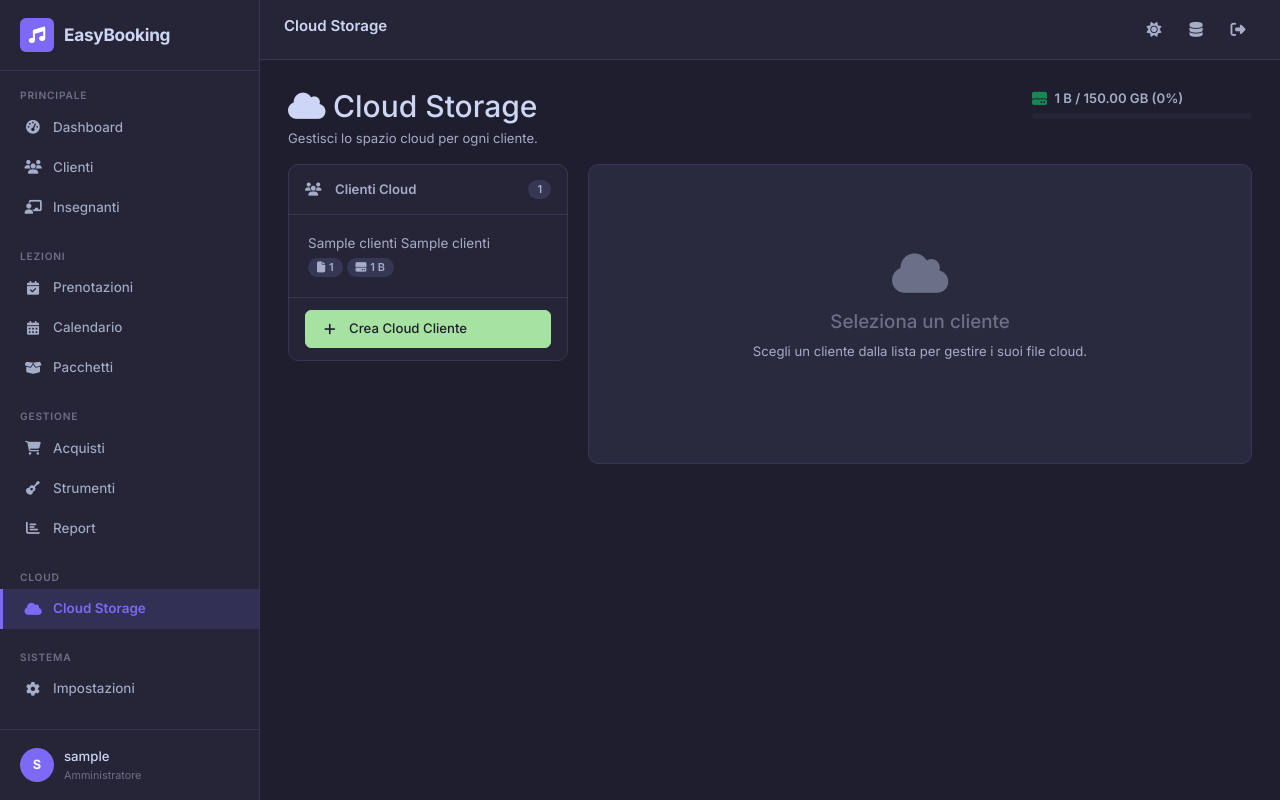
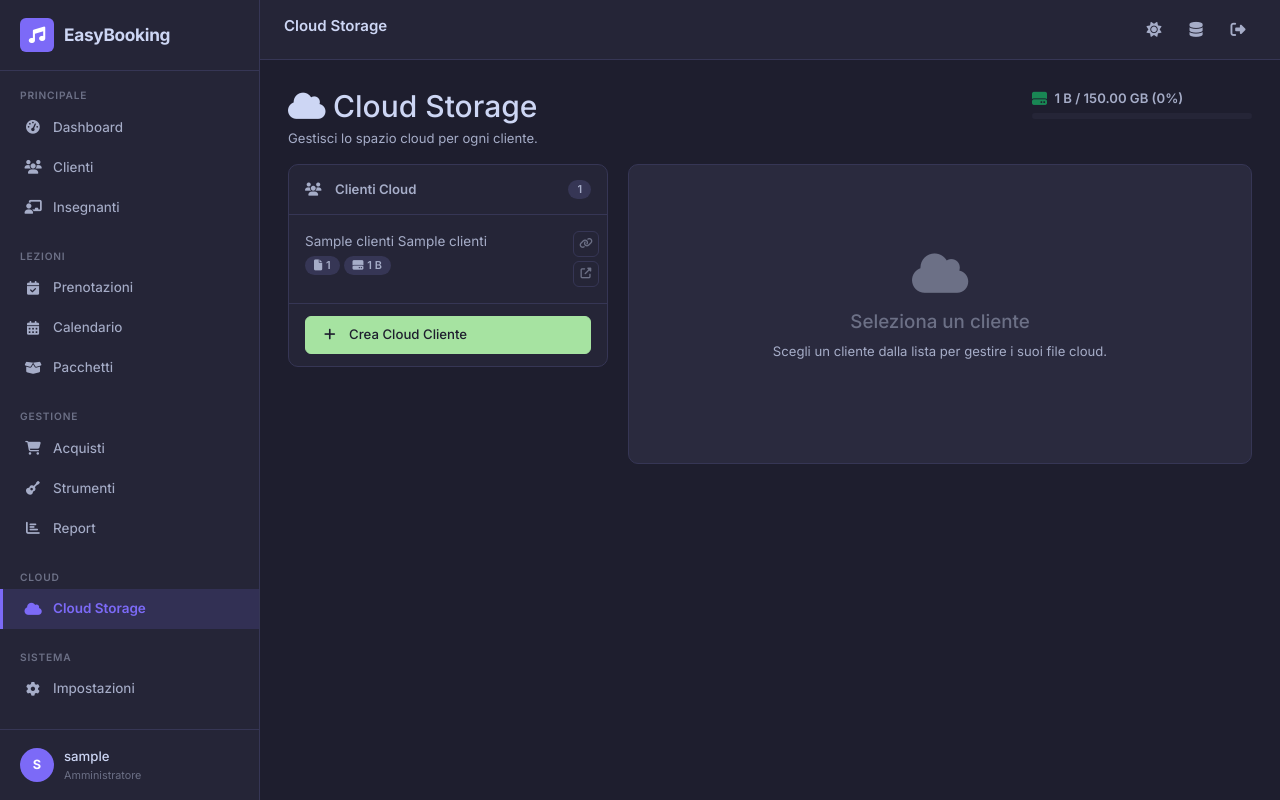
Before and after one commit to simonedeitos/easybooking, a PHP site: page /cloud.php in a window 1280 px wide. Run offline with PHP 8.4, Linux system fonts and the light colour scheme; the visitor is signed in with stand-in values (Sample User, id 1); data comes from the database, SQL or seed files in the repository; tables that the repository leaves empty hold one stand-in row (values such as "Sample post"); some libraries are stand-ins or nearby versions.

Commit message:
fix: correct cloud storage naming mismatch and add sidebar action buttons
- Fix cloud_hash → cloud_hash_accesso, cloud_cartella → cloud_cartella_locale,
  cloud_files → cloud_file in all PHP files and database schema
- Widen cloud sidebar from 280px to 320px
- Add copy-link and open-in-new-tab action buttons to each client in sidebar
- Update JS selectClient() to toggle active on .cloud-client-item wrapper
- Update database-schema.sql and adminsetup.php to match actual DB structure

```diff
--- a/webapp/adminsetup.php
+++ b/webapp/adminsetup.php
@@ -170,7 +170,7 @@ function expectedTables(): array
         'impostazioni_generali',
         'notifiche_config',
         'tariffe_coppia',
-        'cloud_files',
+        'cloud_file',
         'cloud_stats',
     ];
 }
--- a/webapp/assets/css/style.css
+++ b/webapp/assets/css/style.css
@@ -694,7 +694,7 @@ canvas { max-width: 100%; }
 
 /* Left sidebar */
 .cloud-clients-sidebar {
-    width: 280px;
+    width: 320px;
     flex-shrink: 0;
     background: var(--bg-sidebar);
     border: 1px solid var(--border-color);
@@ -721,28 +721,45 @@ canvas { max-width: 100%; }
     padding: 8px 0;
     max-height: calc(100vh - 280px);
 }
+/* Client list item wrapper */
+.cloud-client-item {
+    display: flex;
+    align-items: stretch;
+    border-left: 3px solid transparent;
+    transition: background var(--transition), border-left-color var(--transition);
+}
+.cloud-client-item:hover {
+    background: var(--accent-light);
+}
+.cloud-client-item.active {
+    background: var(--accent-light);
+    border-left-color: var(--accent);
+}
+.cloud-client-item.active .cloud-client-btn {
+    color: var(--accent);
+    font-weight: 600;
+}
 .cloud-client-btn {
     display: flex;
     flex-direction: column;
     align-items: flex-start;
     gap: 6px;
-    width: 100%;
-    padding: 12px 16px;
+    flex: 1;
+    min-width: 0;
+    padding: 10px 8px 10px 13px;
     background: transparent;
     border: none;
-    border-left: 3px solid transparent;
     cursor: pointer;
     text-align: left;
     color: var(--text-secondary);
-    transition: background var(--transition), border-left-color var(--transition), color var(--transition);
+    transition: color var(--transition);
 }
 .cloud-client-btn:hover {
-    background: var(--accent-light);
+    background: transparent;
     color: var(--text-primary);
 }
 .cloud-client-btn.active {
-    background: var(--accent-light);
-    border-left-color: var(--accent);
+    background: transparent;
     color: var(--accent);
     font-weight: 600;
 }
@@ -758,6 +775,38 @@ canvas { max-width: 100%; }
     display: flex;
     flex-wrap: wrap;
     gap: 4px;
+}
+/* Sidebar per-client action buttons */
+.cloud-client-actions {
+    display: flex;
+    flex-direction: column;
+    align-items: center;
+    justify-content: center;
+    gap: 4px;
+    padding: 8px 8px 8px 2px;
+    flex-shrink: 0;
+}
+.cloud-client-action-btn {
+    display: flex;
+    align-items: center;
+    justify-content: center;
+    width: 26px;
+    height: 26px;
+    padding: 0;
+    background: transparent;
+    border: 1px solid var(--border-color);
+    border-radius: var(--radius-sm);
+    cursor: pointer;
+    color: var(--text-muted);
+    font-size: 0.72rem;
+    text-decoration: none;
+    transition: background var(--transition), color var(--transition), border-color var(--transition);
+    flex-shrink: 0;
+}
+.cloud-client-action-btn:hover {
+    background: var(--accent);
+    color: #fff;
+    border-color: var(--accent);
 }
 .cloud-sidebar-footer {
     padding: 12px 16px;
--- a/webapp/assets/js/cloud.js
+++ b/webapp/assets/js/cloud.js
@@ -83,9 +83,16 @@
         currentClienteId   = id;
         currentClienteHash = hash;
 
-        // Highlight active button
+        // Highlight active item
+        document.querySelectorAll('.cloud-client-item').forEach(item => {
+            const btn = item.querySelector('.cloud-client-btn');
+            item.classList.toggle('active', btn?.dataset.clientId === String(id));
+        });
+        // Fallback for plain buttons (no wrapper)
         document.querySelectorAll('.cloud-client-btn').forEach(btn => {
-            btn.classList.toggle('active', btn.dataset.clientId === String(id));
+            if (!btn.closest('.cloud-client-item')) {
+                btn.classList.toggle('active', btn.dataset.clientId === String(id));
+            }
         });
 
         // Show detail panel
@@ -109,6 +116,17 @@
                     btn.dataset.clientNome || 'Cliente',
                     btn.dataset.clientHash || ''
                 );
+            });
+        });
+
+        // Sidebar copy-link buttons
+        document.querySelectorAll('.cloud-sidebar-copy-link').forEach(btn => {
+            btn.addEventListener('click', e => {
+                e.stopPropagation();
+                const hash = btn.dataset.hash;
+                if (!hash) return;
+                const url = window.location.origin + '/share/' + encodeURIComponent(hash);
+                cloudCopyLink(url);
             });
         });
     }
--- a/webapp/cloud.php
+++ b/webapp/cloud.php
@@ -26,9 +26,9 @@ $clientsEnabled = [];
 $clientsDisabled = [];
 try {
     $stmt = $pdo->query(
-        'SELECT c.id, c.nome, c.cognome, c.email, c.cloud_enabled, c.cloud_hash, c.cloud_cartella,
-                COALESCE((SELECT SUM(cf.dimensione_bytes) FROM cloud_files cf WHERE cf.cliente_id = c.id), 0) AS spazio_bytes,
-                COALESCE((SELECT COUNT(*) FROM cloud_files cf WHERE cf.cliente_id = c.id), 0) AS numero_file
+        'SELECT c.id, c.nome, c.cognome, c.email, c.cloud_enabled, c.cloud_hash_accesso, c.cloud_cartella_locale,
+                COALESCE((SELECT SUM(cf.dimensione_bytes) FROM cloud_file cf WHERE cf.cliente_id = c.id), 0) AS spazio_bytes,
+                COALESCE((SELECT COUNT(*) FROM cloud_file cf WHERE cf.cliente_id = c.id), 0) AS numero_file
          FROM clienti c
          ORDER BY c.cognome ASC, c.nome ASC'
     );
@@ -105,11 +105,13 @@ require_once __DIR__ . '/includes/header.php';
                 </div>
             <?php else: ?>
                 <?php foreach ($clientsEnabled as $c): ?>
+                <div class="cloud-client-item"
+                     data-client-id="<?= (int)$c['id'] ?>">
                     <button type="button"
                             class="cloud-client-btn"
                             data-client-id="<?= (int)$c['id'] ?>"
                             data-client-nome="<?= h($c['cognome'] . ' ' . $c['nome']) ?>"
-                        data-client-hash="<?= h($c['cloud_hash'] ?? '') ?>">
+                            data-client-hash="<?= h($c['cloud_hash_accesso'] ?? '') ?>">
                         <span class="cloud-client-name"><?= h($c['cognome'] . ' ' . $c['nome']) ?></span>
                         <span class="cloud-client-badges">
                             <span class="badge bg-secondary" title="File">
@@ -120,6 +122,24 @@ require_once __DIR__ . '/includes/header.php';
                             </span>
                         </span>
                     </button>
+                    <?php if (!empty($c['cloud_hash_accesso'])): ?>
+                    <div class="cloud-client-actions">
+                        <button type="button"
+                                class="cloud-client-action-btn cloud-sidebar-copy-link"
+                                data-hash="<?= h($c['cloud_hash_accesso']) ?>"
+                                title="Copia link pubblico">
+                            <i class="fas fa-link"></i>
+                        </button>
+                        <a href="<?= h(cloudShareUrl($c['cloud_hash_accesso'])) ?>"
+                           target="_blank"
+                           rel="noopener noreferrer"
+                           class="cloud-client-action-btn"
+                           title="Apri pagina pubblica">
+                            <i class="fas fa-external-link-alt"></i>
+                        </a>
+                    </div>
+                    <?php endif; ?>
+                </div>
                 <?php endforeach; ?>
             <?php endif; ?>
         </div>
```
Also changed, not shown: webapp/api/cloud-api.php (+15 -15 lines), webapp/cloud_pubblica.php (+8 -8 lines), webapp/config/cloud-functions.php (+11 -11 lines), webapp/database-schema.sql (+6 -5 lines). Lines whose indentation alone changed are shown as unchanged.
